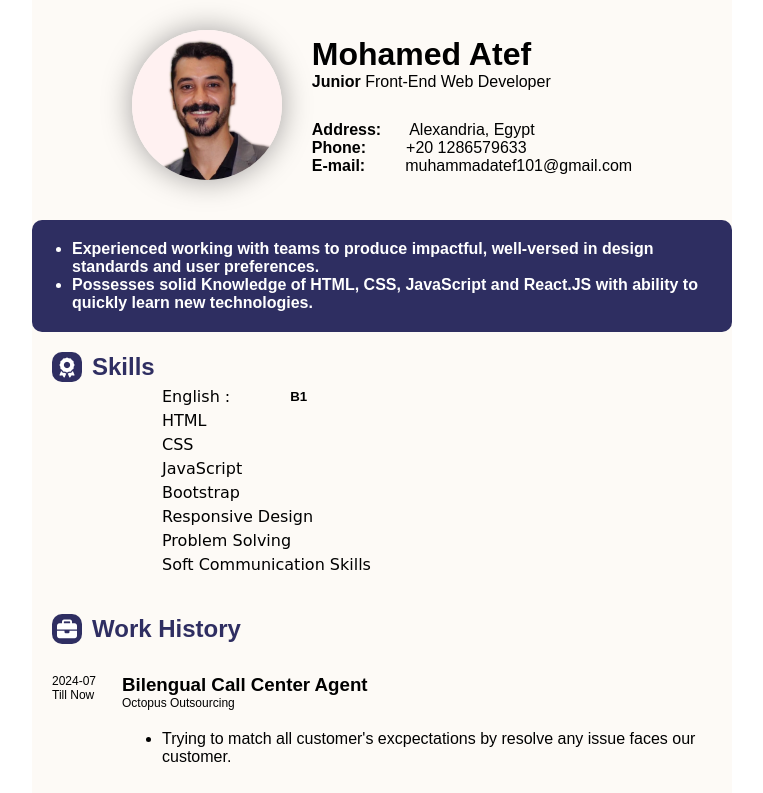
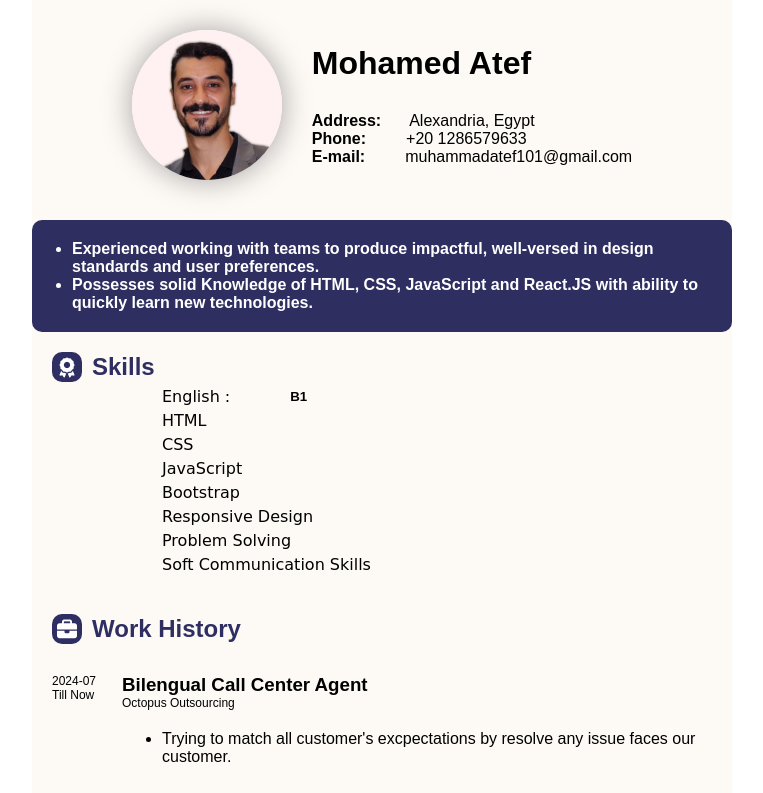
Before and after one commit to MuhammadAtef1/CV, a plain HTML site: page index.html in a window 1280 px wide. Shown: the top 793 px of the page, without its empty margins (258-1021 px from the left). Drawn offline with Linux system fonts and the light colour scheme.

Commit message:
Update index.html

```diff
--- a/index.html
+++ b/index.html
@@ -16,7 +16,7 @@
                 <div class="name-data flex">
                     <div class="name">
                         <h1>Mohamed Atef</h1>
-                        <p><span>Junior</span> Front-End Web Developer</p>
+
                     </div>
                     <div class="data flex">
                         <div class="data-details flex">
```
